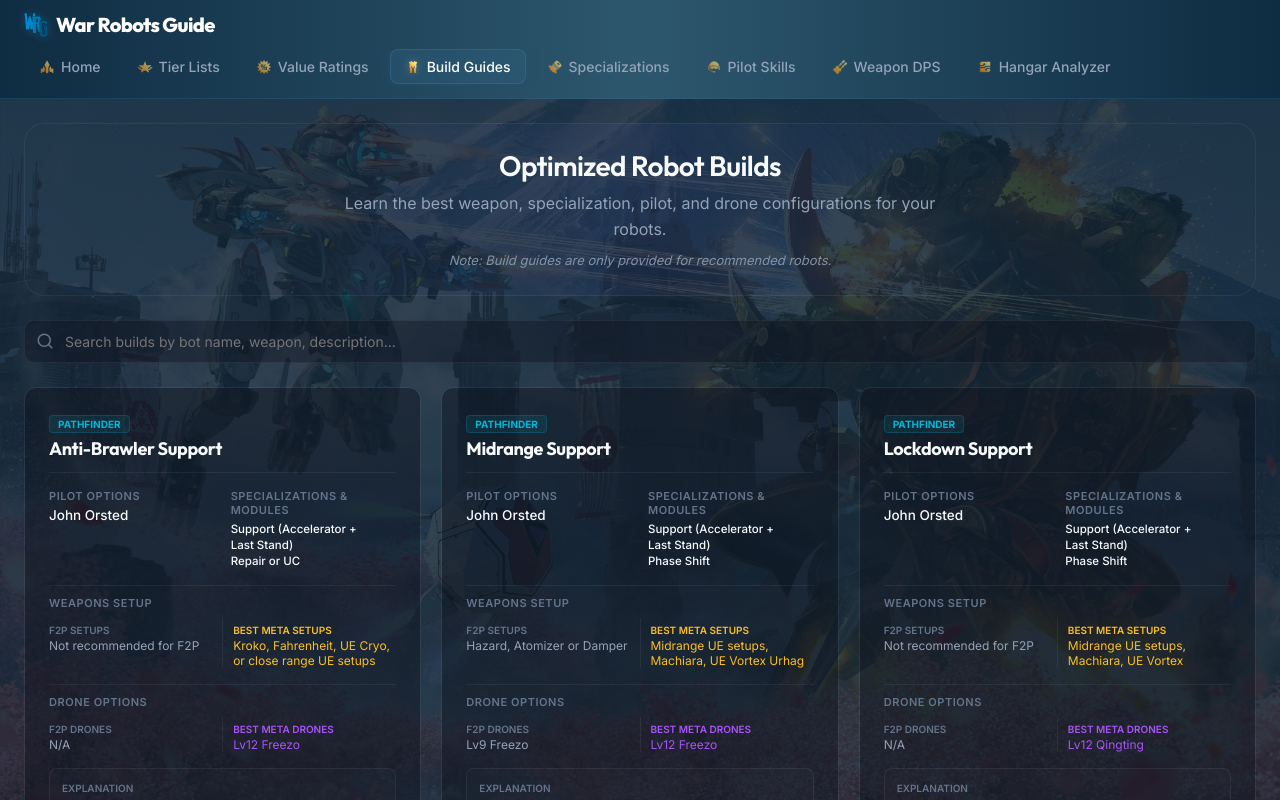
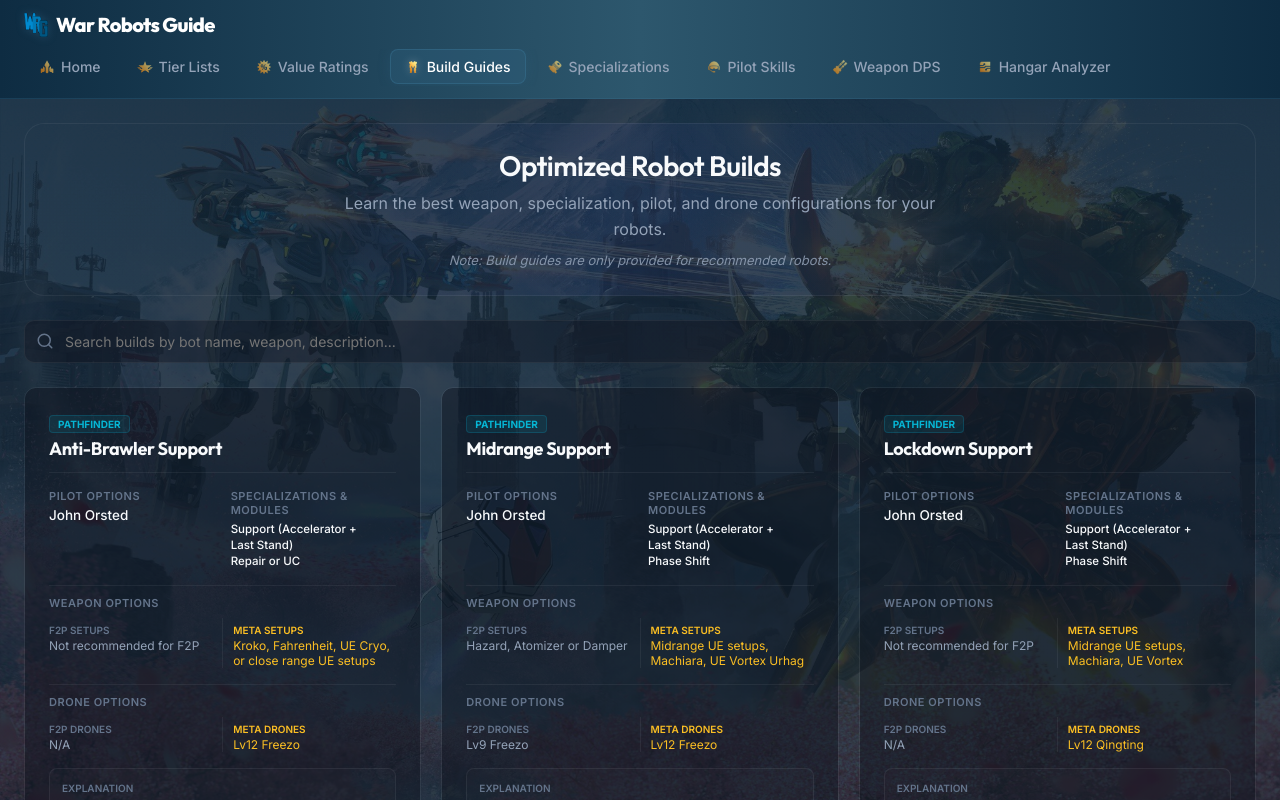
Before and after one commit to War-Robots-Guide/website, a React (Vite) app: page / in a window 1280 px wide. Both pictures are taken after a click on the button "Build Guides". Shown: the top 800 px of the page. Built offline with nearby package versions, Linux system fonts and the light colour scheme.

Commit message:
style: update labels and colors in build guides (Weapons Setup -> Weapon Options, Best Meta -> Meta, remove purple)

```diff
--- a/src/components/builds/BuildDetailModal.jsx
+++ b/src/components/builds/BuildDetailModal.jsx
@@ -54,14 +54,14 @@ export function BuildDetailModal({ build, onClose }) {
           </div>
 
           <div style={{ borderTop: '1px solid var(--border-light)', paddingTop: '16px' }}>
-            <span className="build-meta-label" style={{ fontSize: '11px', textTransform: 'uppercase', color: 'var(--text-muted)', fontWeight: 600, display: 'block', marginBottom: '8px' }}>Weapons Setup</span>
+            <span className="build-meta-label" style={{ fontSize: '11px', textTransform: 'uppercase', color: 'var(--text-muted)', fontWeight: 600, display: 'block', marginBottom: '8px' }}>Weapon Options</span>
             <div style={{ display: 'flex', gap: '16px' }}>
               <div style={{ flex: 1 }}>
                 <span style={{ fontSize: '10px', color: 'var(--text-muted)', fontWeight: 600, display: 'block', marginBottom: '4px' }}>F2P SETUPS</span>
                 <p style={{ fontSize: '13px', color: 'var(--text-secondary)', margin: 0 }}>{build.f2p_weapons || 'N/A'}</p>
               </div>
               <div style={{ flex: 1, borderLeft: '1px solid var(--border-light)', paddingLeft: '16px' }}>
-                <span style={{ fontSize: '10px', color: '#fbbf24', fontWeight: 600, display: 'block', marginBottom: '4px' }}>BEST META SETUPS</span>
+                <span style={{ fontSize: '10px', color: '#fbbf24', fontWeight: 600, display: 'block', marginBottom: '4px' }}>META SETUPS</span>
                 <p style={{ fontSize: '13px', color: '#fbbf24', margin: 0 }}>{build.best_weapons || 'N/A'}</p>
               </div>
             </div>
@@ -75,8 +75,8 @@ export function BuildDetailModal({ build, onClose }) {
                 <p style={{ fontSize: '13px', color: 'var(--text-secondary)', margin: 0 }}>{build.f2p_drones || 'N/A'}</p>
               </div>
               <div style={{ flex: 1, borderLeft: '1px solid var(--border-light)', paddingLeft: '16px' }}>
-                <span style={{ fontSize: '10px', color: '#a855f7', fontWeight: 600, display: 'block', marginBottom: '4px' }}>BEST META DRONES</span>
-                <p style={{ fontSize: '13px', color: '#a855f7', margin: 0 }}>{build.best_drones || 'N/A'}</p>
+                <span style={{ fontSize: '10px', color: '#fbbf24', fontWeight: 600, display: 'block', marginBottom: '4px' }}>META DRONES</span>
+                <p style={{ fontSize: '13px', color: '#fbbf24', margin: 0 }}>{build.best_drones || 'N/A'}</p>
               </div>
             </div>
           </div>
--- a/src/components/builds/BuildGuidesTab.jsx
+++ b/src/components/builds/BuildGuidesTab.jsx
@@ -111,14 +111,14 @@ export function BuildGuidesTab() {
                 </span>
               </div>
               <div className="build-meta-item" style={{ gridColumn: 'span 2', borderTop: '1px solid var(--border-light)', paddingTop: '10px' }}>
-                <span className="build-meta-label">Weapons Setup</span>
+                <span className="build-meta-label">Weapon Options</span>
                 <div style={{ display: 'flex', gap: '10px', marginTop: '4px' }}>
                   <div style={{ flex: 1 }}>
                     <span style={{ fontSize: '10px', color: 'var(--text-muted)', fontWeight: 600 }}>F2P SETUPS</span>
                     <p style={{ fontSize: '12px', color: 'var(--text-secondary)' }}>{build.f2p_weapons || 'N/A'}</p>
                   </div>
                   <div style={{ flex: 1, borderLeft: '1px solid var(--border-light)', paddingLeft: '10px' }}>
-                    <span style={{ fontSize: '10px', color: '#fbbf24', fontWeight: 600 }}>BEST META SETUPS</span>
+                    <span style={{ fontSize: '10px', color: '#fbbf24', fontWeight: 600 }}>META SETUPS</span>
                     <p style={{ fontSize: '12px', color: '#fbbf24' }}>{build.best_weapons || 'N/A'}</p>
                   </div>
                 </div>
@@ -131,8 +131,8 @@ export function BuildGuidesTab() {
                     <p style={{ fontSize: '12px', color: 'var(--text-secondary)' }}>{build.f2p_drones || 'N/A'}</p>
                   </div>
                   <div style={{ flex: 1, borderLeft: '1px solid var(--border-light)', paddingLeft: '10px' }}>
-                    <span style={{ fontSize: '10px', color: '#a855f7', fontWeight: 600 }}>BEST META DRONES</span>
-                    <p style={{ fontSize: '12px', color: '#a855f7' }}>{build.best_drones || 'N/A'}</p>
+                    <span style={{ fontSize: '10px', color: '#fbbf24', fontWeight: 600 }}>META DRONES</span>
+                    <p style={{ fontSize: '12px', color: '#fbbf24' }}>{build.best_drones || 'N/A'}</p>
                   </div>
                 </div>
               </div>
```
